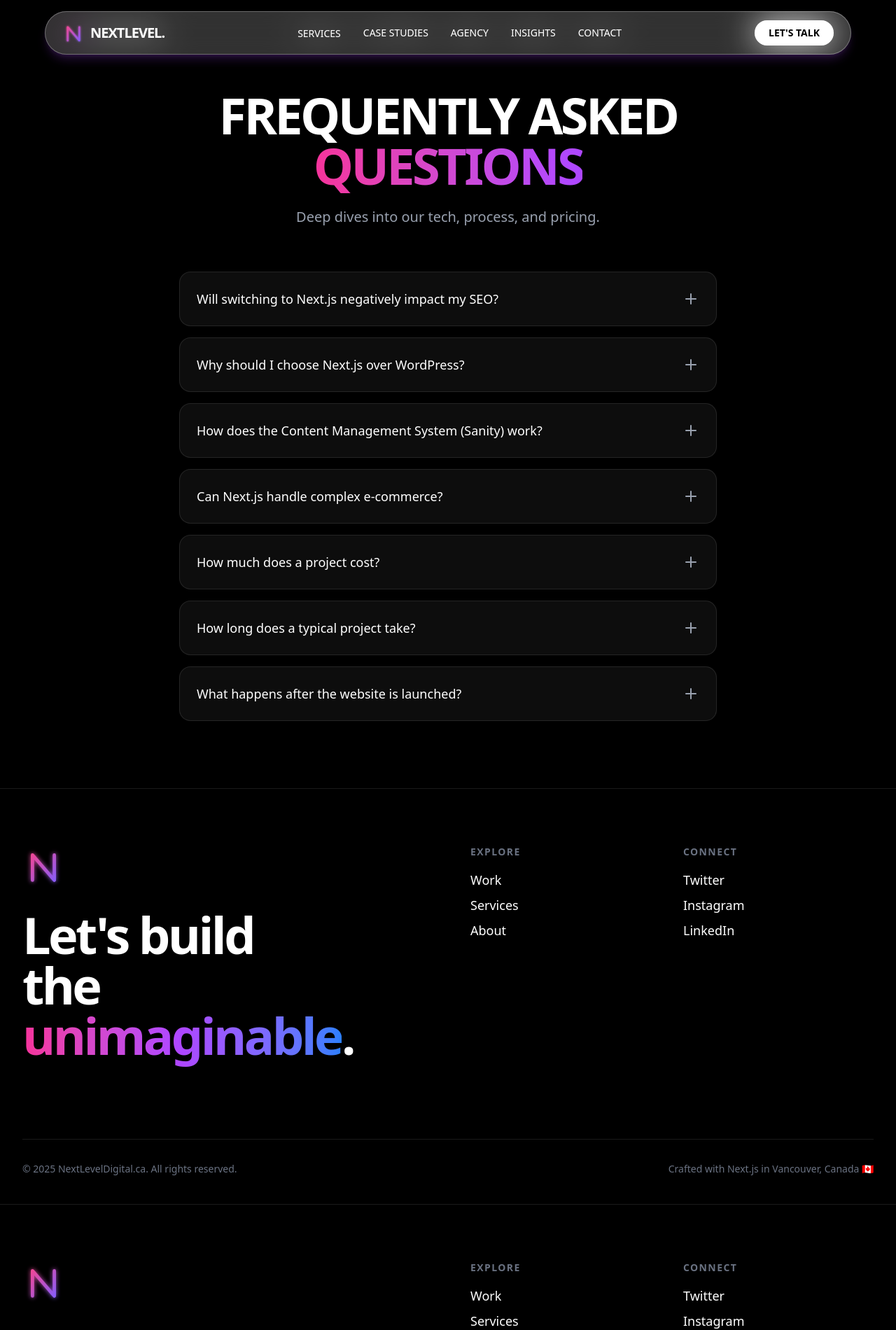
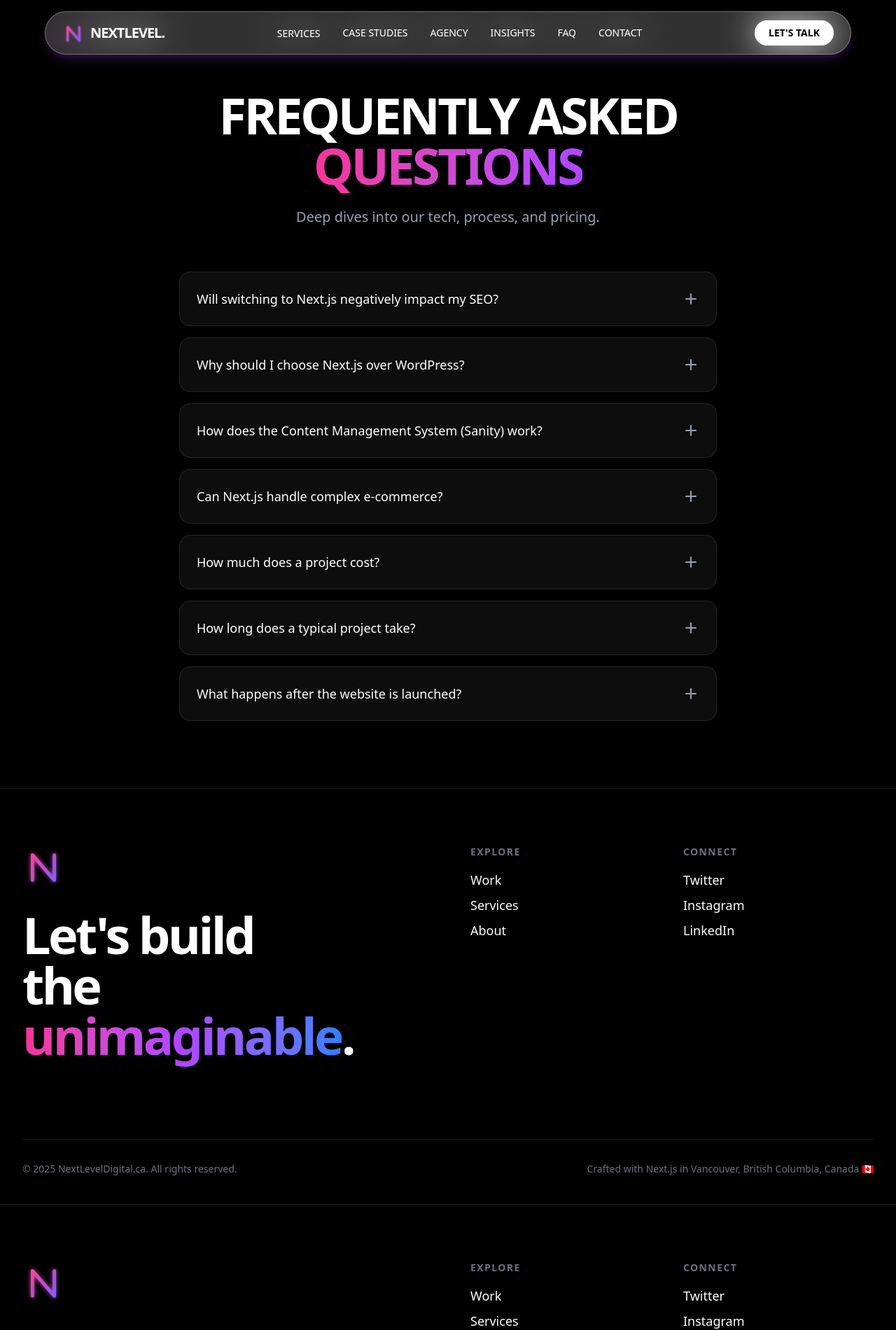
Before and after one commit to boyanmagat/nextlevel, a Next.js app: page /faq in a window 1280 px wide. Shown: the top 1900 px of the page at 70% size. Built offline with nearby package versions, Linux system fonts and the light colour scheme.

Commit message:
feat: Add initial Navbar, Footer, and Contact page components.

```diff
--- a/app/contact/page.tsx
+++ b/app/contact/page.tsx
@@ -111,11 +111,11 @@ export default function ContactPage() {
                     <div className="mt-24 grid grid-cols-1 md:grid-cols-3 gap-8 text-center md:text-left">
                         <div>
                             <h3 className="font-bold text-white mb-2">EMAIL</h3>
-                            <p className="text-gray-400">hello@nextlevel.agency</p>
+                            <p className="text-gray-400">create@nextlevelagency.ca</p>
                         </div>
                         <div>
                             <h3 className="font-bold text-white mb-2">STUDIO</h3>
-                            <p className="text-gray-400">123 Creative Blvd<br />Los Angeles, CA</p>
+                            <p className="text-gray-400">Vancouver, British Columbia, Canada</p>
                         </div>
                         <div>
                             <h3 className="font-bold text-white mb-2">SOCIAL</h3>
--- a/components/Footer.tsx
+++ b/components/Footer.tsx
@@ -35,7 +35,7 @@ export default function Footer() {
                 </div>
                 <div className="mt-20 pt-8 border-t border-white/10 flex flex-col md:flex-row justify-between items-center text-gray-500 text-sm">
                     <p>&copy; {new Date().getFullYear()} NextLevelDigital.ca. All rights reserved.</p>
-                    <p>Crafted with Next.js in Vancouver, Canada 🇨🇦</p>
+                    <p>Crafted with Next.js in Vancouver, British Columbia, Canada 🇨🇦</p>
                 </div>
             </div>
         </footer>
--- a/components/Navbar.tsx
+++ b/components/Navbar.tsx
@@ -101,6 +101,7 @@ export default function Navbar() {
                     <Link href="/work" className="text-sm font-medium hover:text-pink-400 transition-colors">CASE STUDIES</Link>
                     <Link href="/about" className="text-sm font-medium hover:text-blue-400 transition-colors">AGENCY</Link>
                     <Link href="/blog" className="text-sm font-medium hover:text-green-400 transition-colors">INSIGHTS</Link>
+                    <Link href="/faq" className="text-sm font-medium hover:text-orange-400 transition-colors">FAQ</Link>
                     <Link href="/contact" className="text-sm font-medium hover:text-yellow-400 transition-colors">CONTACT</Link>
                 </div>
 
@@ -145,6 +146,7 @@ export default function Navbar() {
                             <Link href="/work" onClick={() => setIsMobileOpen(false)} className="hover:text-pink-500 transition-colors">Case Studies</Link>
                             <Link href="/about" onClick={() => setIsMobileOpen(false)} className="hover:text-blue-500 transition-colors">Agency</Link>
                             <Link href="/blog" onClick={() => setIsMobileOpen(false)} className="hover:text-green-500 transition-colors">Insights</Link>
+                            <Link href="/faq" onClick={() => setIsMobileOpen(false)} className="hover:text-orange-500 transition-colors">FAQ</Link>
                             <Link href="/contact" onClick={() => setIsMobileOpen(false)} className="hover:text-yellow-500 transition-colors">Contact</Link>
                             <Link href="/request-quote" onClick={() => setIsMobileOpen(false)} className="hover:text-white transition-colors text-pink-500">Start Project</Link>
                         </div>
```
